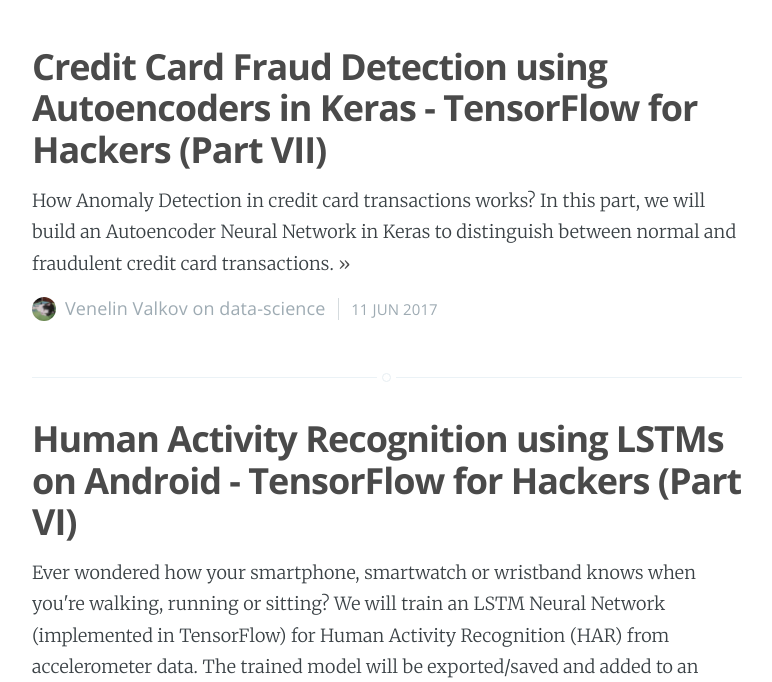
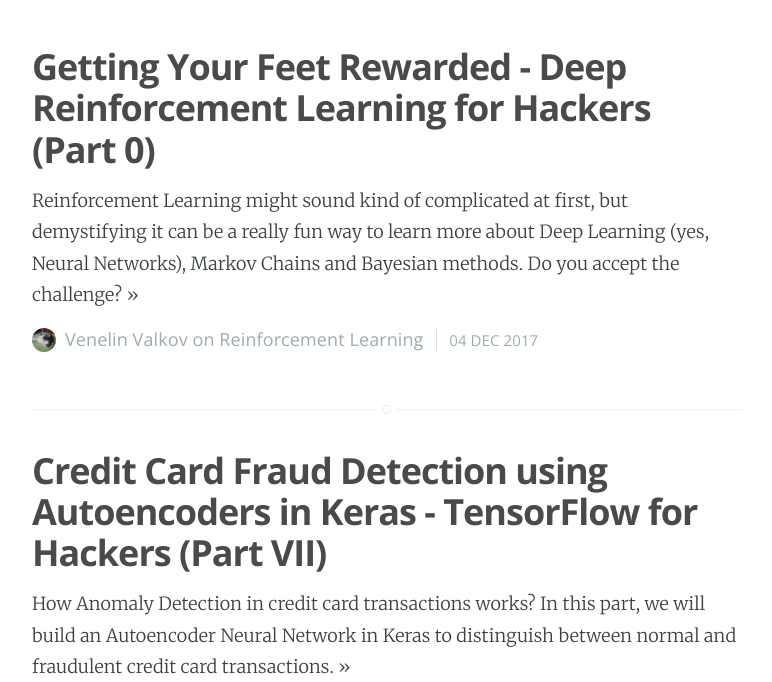
Before and after one commit to andybala/curiousily.github.com, a Jekyll site: the page built from index.html, in a window 1280 px wide and 900 px high, scrolled down 686 px, cut to the strip 218-900 px from the top of the window. Shown: the whole strip, without its empty margins (253-1025 px from the left). Built offline with Jekyll 4.4.1, drawn with Linux system fonts in a browser that asks for light colours; the list of posts is cut into pages by our own code; some of the changed text lies outside the part shown.

Commit message:
Add new post

```diff
--- a/notebooks/rl_fundamentals/1.introduction.md
+++ b/_posts/2017-12-04-deep-reinforcement-learning-for-hackers-part-0.markdown
@@ -1,3 +1,16 @@
+---
+layout: post
+title:  "Getting Your Feet Rewarded - Deep Reinforcement Learning for Hackers (Part 0)"
+date:   2017-12-04 22:31:00 +0300
+categories: ["Reinforcement Learning"]
+excerpt: Reinforcement Learning might sound kind of complicated at first, but demystifying it can be a really fun way to learn more about Deep Learning (yes, Neural Networks), Markov Chains and Bayesian methods. Do you accept the challenge?
+---
+
+The best way to understand what Reinforcement Learning is to watch this video:
+
+<div class="center">
+    <iframe src="https://www.youtube.com/embed/0DQjCPBZaUk" frameborder="0" allowfullscreen></iframe>
+</div>
 
 Remember the first time you went behind the wheel of a car? Your dad, mom or driving instructor was next to you, waiting for you to mess something up. You had a clear goal - make a couple of turns and get to the supermarket for ice cream. The task was infinitely more fun if you had to learn to drive stick. Ah, good times. Too bad that your kids might never experience that. More on that later.
 
@@ -11,7 +24,9 @@
 
 Let's summarize what we've learned so far. We have an agent and an environment. The environment gives the agent a state. The agent chooses an action and receives a reward from the environment along with the new state. This learning process continues until the goal is achieved or some other condition is met.
 
-![](https://phrasee.co/wp-content/uploads/2016/08/reinforcement-learning.gif)
+{:.center}
+![png]({{site.url}}/assets/17.rl_for_hackers_part_0_files/reinforcement_learning.png)
+*Source: https://phrasee.co/*
 
 # Examples of Reinforcement Learning
 
@@ -19,7 +34,8 @@
 
 ## Cart-Pole Balancing
 
-<img src="https://danielpiedrahita.files.wordpress.com/2017/02/cart-pole.png" width="25%"/>
+{:.center}
+![png]({{site.url}}/assets/17.rl_for_hackers_part_0_files/cart_pole.png)
 
 - **Goal** - Balance the pole on top of a moving cart <br/>
 
@@ -29,7 +45,8 @@
 
 ## Atari Games
 
-<img src="https://i.ytimg.com/vi/V1eYniJ0Rnk/maxresdefault.jpg" width="50%" />
+{:.center}
+![png]({{site.url}}/assets/17.rl_for_hackers_part_0_files/atari.png)
 
 - **Goal** - Beat the game with the highest score <br/>
 
@@ -39,7 +56,8 @@
 
 ## DOOM
 
-<img src="https://www.cmu.edu/news/stories/archives/2016/september/images/vizdoom_853x480-min.jpg" width="50%" />
+{:.center}
+![png]({{site.url}}/assets/17.rl_for_hackers_part_0_files/doom.png)
 
 - **Goal** - Eliminate all opponents <br/>
 
@@ -49,7 +67,9 @@
 
 ## Training robots for Bin Packing
 
-<img src="http://www.plasticsdist.com/equipment/robotic/robotic_inages/fanuc420a_packaging_md.jpg" width="50%" />
+{:.center}
+![png]({{site.url}}/assets/17.rl_for_hackers_part_0_files/robot_arm.png)
+*Source: www.plasticsdist.com*
 
 - **Goal** - Pick a device from a box and put it into a container <br/>
 
@@ -65,40 +85,42 @@
 
 **Markov property** - the current state completely represents the state of the environment (world). That is, the future depends only on the present.
 
-An MDP can be defined by $(S, A, R, P, \gamma)$ where:
+An MDP can be defined by $$(S, A, R, P, \gamma)$$ where:
 
-- $S$ - set of possible states
-- $A$ - set of possible actions
-- $R$ - probability distribution of reward given (state, action) pair
-- $P$ - probability distribution over how likely any of the states is to be the new states, given (state, action) pair. Also known as transition probability.
-- $\gamma$ - reward discount factor
+- $$S$$ - set of possible states
+- $$A$$ - set of possible actions
+- $$R$$ - probability distribution of reward given (state, action) pair
+- $$P$$ - probability distribution over how likely any of the states is to be the new states, given (state, action) pair. Also known as transition probability.
+- $$\gamma$$ - reward discount factor
 
 ## How MDPs work
 
-At the initial time step $t=0$, the environment chooses initial state $s_0 \sim p(s_0)$. That state is used as a seed state for the following loop:
+At the initial time step $$t=0$$, the environment chooses initial state $$s_0 \sim p(s_0)$$. That state is used as a seed state for the following loop:
 
-for $t=0$ until done:
- - The agent selects action $a_t$
- - The environment chooses reward $r_t \sim R(. |\, s_t, a_t)$ and next state $s_{t + 1} \sim P(. |\, s_t, a_t)$
- - The agent receives reward $r_t$ and next state $s_{t + 1}$
+for $$t=0$$ until done:
+ - The agent selects action $$a_t$$
+ - The environment chooses reward $$r_t \sim R(. \vert\, s_t, a_t)$$ and next state $$s_{t + 1} \sim P(. \vert\, s_t, a_t)$$
+ - The agent receives reward $$r_t$$ and next state $$s_{t + 1}$$
 
 More formally, the environment does not choose, it samples from the reward and transition probability distributions.
 
-What is the objective of all this? Find a function $\pi^*$, known as optimal policy, that maximizes the cumulative discounted reward: $\sum_{t > 0}\gamma^t r_t$.
+What is the objective of all this? Find a function $$\pi^*$$, known as optimal policy, that maximizes the cumulative discounted reward: $$\sum_{t > 0}\gamma^t r_t$$.
 
-A policy $\pi$ is a function that maps state $s$ to action $a$, that our agent believes is the best given that state.
+A policy $$\pi$$ is a function that maps state $$s$$ to action $$a$$, that our agent believes is the best given that state.
 
 # Your first MDP
 
 Let's get back to you, cruising through the neighborhood, dreaming about that delicious ice cream. Here is one possible situation, described as an MDP:
 
-<img src="./1.introduction_assets/drive_grid_world.png" width="80%" />
+{:.center}
+![png]({{site.url}}/assets/17.rl_for_hackers_part_0_files/drive_grid_world.png)
 
 Your objective is to get to the bitten ice cream on a stick, without meeting a zombie. The reasoning behind the new design is based on solid data science - people seem to give a crazy amount of cash for a bitten fruit and everybody knows that candy is much tastier. Putting it together you get "the all-new ice cream". And honestly, it wouldn't be cool to omit the zombies, so there you have it.
 
 The state is fully described by the grid. At the first step you have the following actions:
 
-<img src="./1.introduction_assets/drive_grid_world_actions.png" width="80%" />
+{:.center}
+![png]({{site.url}}/assets/17.rl_for_hackers_part_0_files/drive_grid_world_actions.png)
 
 Crashing into a zombie (Carmageddon anyone?) gives a reward of -100 points, taking an action is -1 points and eating the ice cream gives you the crazy 1000 points. Why -1 points for taking an action? Well, the store might close anytime now, so you have to get there as soon as possible.
 
@@ -106,7 +128,9 @@
 
 Oops, almost forgot, your reward for reading so far:
 
-<iframe width="560" height="315" src="https://youtu.be/aSqiVZDJu6U?rel=0&amp;controls=0&amp;showinfo=0" frameborder="0" allowfullscreen></iframe>
+<div class="center">
+    <iframe src="https://www.youtube.com/embed/HjoEN6Ocfgs" frameborder="0" allowfullscreen></iframe>
+</div>
 
 # Want to learn more?
 
```
Also changed, not shown: assets/17.rl_for_hackers_part_0_files/atari.png (added), assets/17.rl_for_hackers_part_0_files/cart_pole.png (added), assets/17.rl_for_hackers_part_0_files/doom.png (added), assets/17.rl_for_hackers_part_0_files/drive_grid_world.png (added), assets/17.rl_for_hackers_part_0_files/drive_grid_world_actions.png (added), assets/17.rl_for_hackers_part_0_files/reinforcement_learning.png (added), assets/17.rl_for_hackers_part_0_files/robot_arm.png (added).
